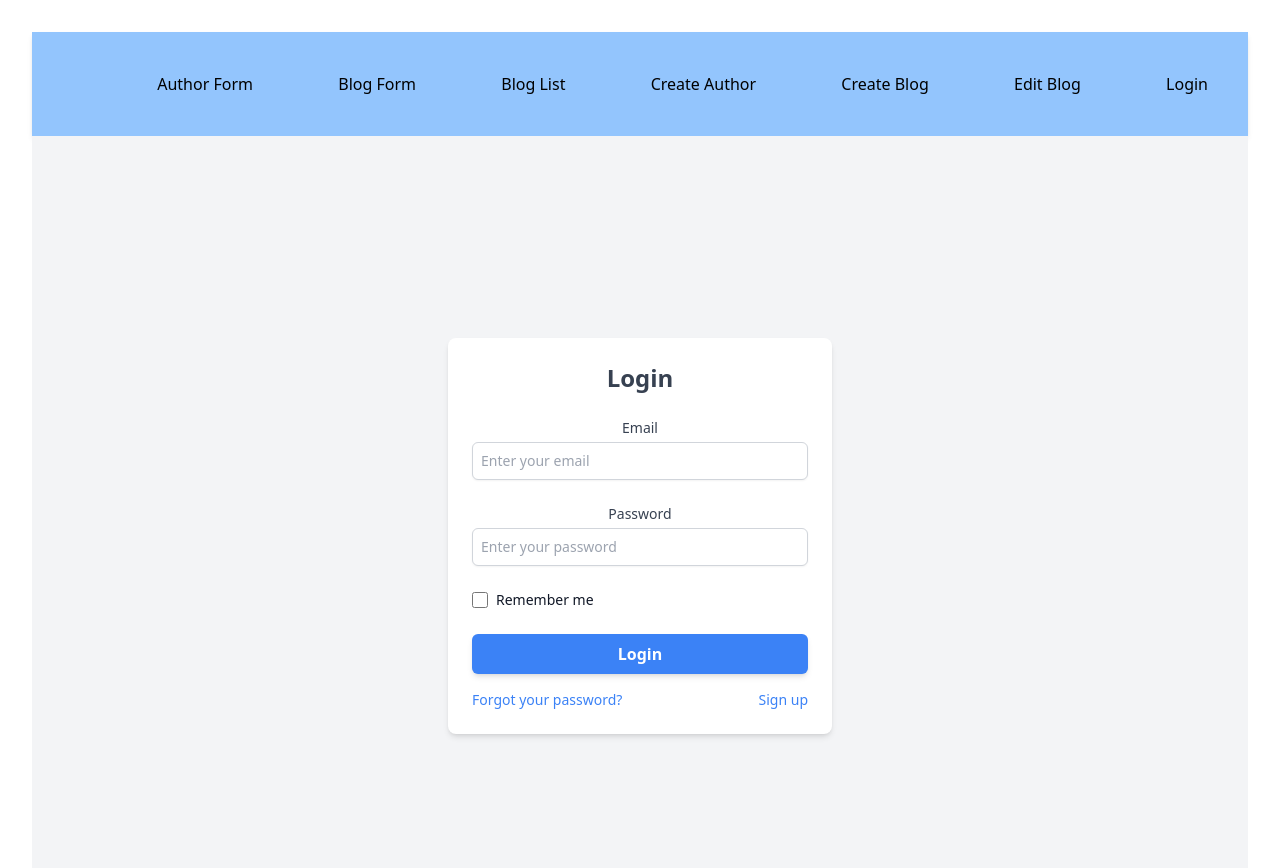
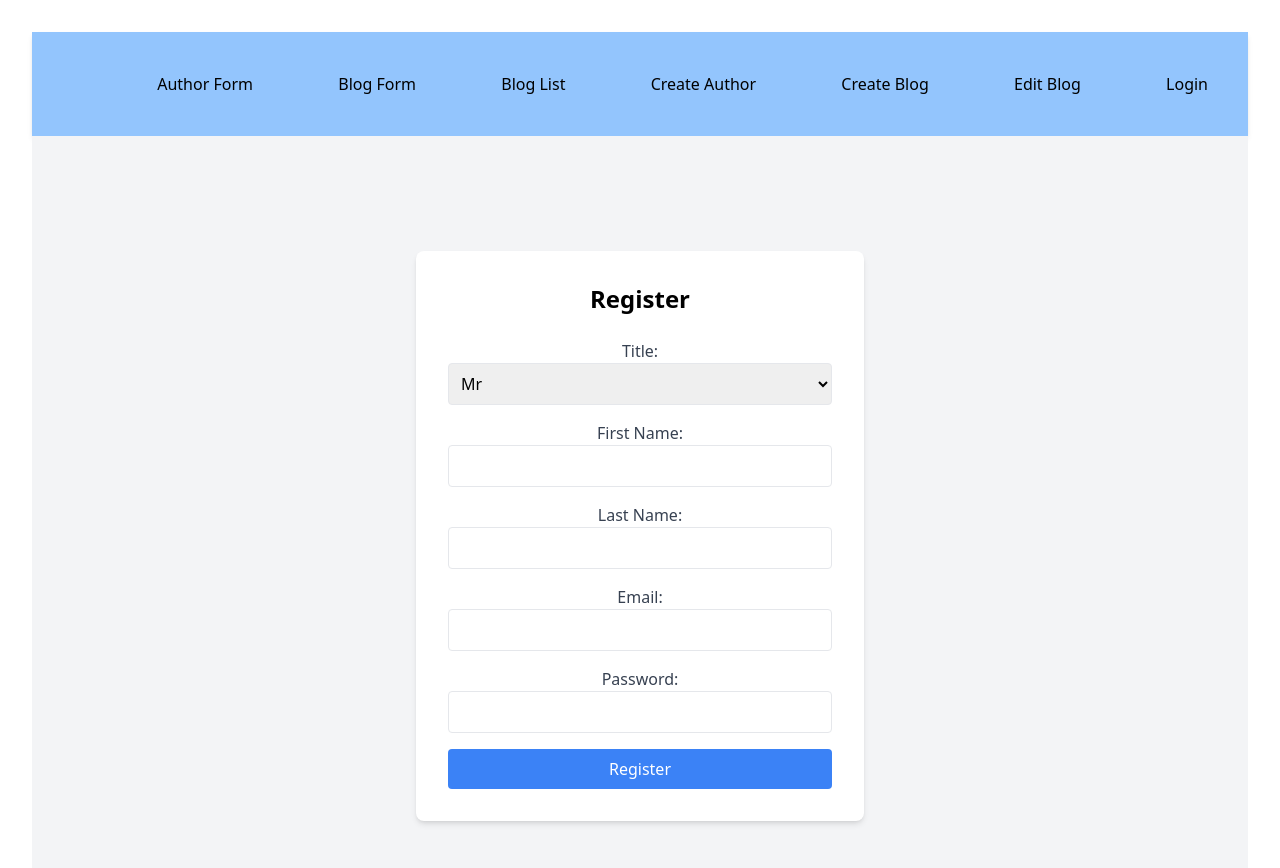
Before and after one commit to dpk10/blog, a React (Vite) app: page /login in a window 1280 px wide. Shown: the top 868 px of the page. Built offline with nearby package versions, Linux system fonts and the light colour scheme.

Commit message:
register and login fixes

```diff
--- a/package.json
+++ b/package.json
@@ -10,9 +10,11 @@
     "preview": "vite preview"
   },
   "dependencies": {
+    "axios": "^1.7.7",
     "react": "^18.3.1",
     "react-dom": "^18.3.1",
-    "react-router-dom": "^6.26.2"
+    "react-router-dom": "^6.26.2",
+    "react-toastify": "^10.0.5"
   },
   "devDependencies": {
     "@eslint/js": "^9.9.0",
--- a/src/pages/Login.jsx
+++ b/src/pages/Login.jsx
@@ -1,42 +1,181 @@
-import React from 'react'
+import  { useState } from 'react';
+import axios from 'axios';
+import { ToastContainer, toast } from 'react-toastify';
+import 'react-toastify/dist/ReactToastify.css';
 
 const Login = () => {
-  return (
+  const [isRegistered, setIsRegistered] = useState(false);
 
-    <div className='bg-gray-100 flex items-center justify-center h-screen'>
+  const [registerData, setRegisterData] = useState({
+    title: 'Mr',
+    fname: '',
+    lname: '',
+    email: '',
+    password: ''
+  });
 
-  <div class="w-full max-w-sm bg-white rounded-lg shadow-md p-6">
-    <h2 class="text-2xl font-bold text-center text-gray-700 mb-6">Login</h2>
+  const [loginData, setLoginData] = useState({
+    email: '',
+    password: ''
+  });
 
-    <form  class="space-y-6">
-      <div>
-        <label for="email" class="block text-sm font-medium text-gray-700">Email</label>
-        <input type="email" id="email" name="email" class="mt-1 p-2 w-full border border-gray-300 rounded-md shadow-sm focus:ring-blue-500 focus:border-blue-500 sm:text-sm" placeholder="Enter your email" required></input>
-      </div>
-
-      <div>
-        <label for="password" class="block text-sm font-medium text-gray-700">Password</label>
-        <input type="password" id="password" name="password" class="mt-1 p-2 w-full border border-gray-300 rounded-md shadow-sm focus:ring-blue-500 focus:border-blue-500 sm:text-sm" placeholder="Enter your password" required></input>
-      </div>
-
-      <div class="flex items-center">
-        <input type="checkbox" id="remember_me" name="remember_me" class="h-4 w-4 text-blue-600 focus:ring-blue-500 border-gray-300 rounded"></input>
-        <label for="remember_me" class="ml-2 block text-sm text-gray-900">Remember me</label>
-      </div>
-
-      <div>
-        <button type="submit" class="w-full bg-blue-500 hover:bg-blue-600 text-white font-semibold py-2 px-4 rounded-md shadow-md focus:ring-2 focus:ring-offset-2 focus:ring-blue-500">Login</button>
-      </div>
-    </form>
+  // Handle registration input change
+  const handleRegisterChange = (e) => {
+    setRegisterData({
+      ...registerData,
+      [e.target.name]: e.target.value,
+    });
+  };
 
 
-    <div class="mt-4 flex justify-between text-sm">
-      <a href="#" class="text-blue-500 hover:underline">Forgot your password?</a>
-      <a href="#" class="text-blue-500 hover:underline">Sign up</a>
+  const handleLoginChange = (e) => {
+    setLoginData({
+      ...loginData,
+      [e.target.name]: e.target.value,
+    });
+  };
+
+  const handleRegisterSubmit = (e) => {
+    e.preventDefault();
+    axios.post('https://bloghub-1cq5.onrender.com/authors', registerData, {
+      headers: { 'Content-Type': 'application/json' }
+    })
+      .then((response) => {
+        toast.success('Registration successful!');
+        setIsRegistered(true);
+      })
+      .catch((error) => {
+        toast.error('Error registering. Please try again.');
+      });
+  };
+
+
+  const handleLoginSubmit = (e) => {
+    e.preventDefault();
+    axios.post('https://bloghub-1cq5.onrender.com/login', loginData, {
+      headers: { 'Content-Type': 'application/json' }
+    })
+      .then((response) => {
+        toast.success('Login successful!');
+      })
+      .catch((error) => {
+        toast.error('Login failed. Please check your credentials.');
+      });
+  };
+
+  return (
+    <div className="min-h-screen bg-gray-100 flex flex-col justify-center items-center p-6">
+      <ToastContainer />
+
+      <div className="w-full max-w-md bg-white shadow-md rounded-lg p-8">
+        <h2 className="text-2xl font-bold mb-6 text-center">{isRegistered ? 'Login' : 'Register'}</h2>
+
+
+        {!isRegistered && (
+          <form onSubmit={handleRegisterSubmit} className="space-y-4">
+            <div>
+              <label className="block text-gray-700">Title:</label>
+              <select
+                name="title"
+                value={registerData.title}
+                onChange={handleRegisterChange}
+                className="w-full p-2 border rounded"
+              >
+                <option value="Mr">Mr</option>
+                <option value="Mrs">Mrs</option>
+                <option value="Miss">Miss</option>
+                <option value="Ms">Ms</option>
+              </select>
+            </div>
+            <div>
+              <label className="block text-gray-700">First Name:</label>
+              <input
+                type="text"
+                name="fname"
+                value={registerData.fname}
+                onChange={handleRegisterChange}
+                required
+                className="w-full p-2 border rounded"
+              />
+            </div>
+            <div>
+              <label className="block text-gray-700">Last Name:</label>
+              <input
+                type="text"
+                name="lname"
+                value={registerData.lname}
+                onChange={handleRegisterChange}
+                required
+                className="w-full p-2 border rounded"
+              />
+            </div>
+            <div>
+              <label className="block text-gray-700">Email:</label>
+              <input
+                type="email"
+                name="email"
+                value={registerData.email}
+                onChange={handleRegisterChange}
+                required
+                className="w-full p-2 border rounded"
+              />
+            </div>
+            <div>
+              <label className="block text-gray-700">Password:</label>
+              <input
+                type="password"
+                name="password"
+                value={registerData.password}
+                onChange={handleRegisterChange}
+                required
+                className="w-full p-2 border rounded"
+              />
+            </div>
+            <button
+              type="submit"
+              className="w-full bg-blue-500 text-white p-2 rounded hover:bg-blue-600"
+            >
+              Register
+            </button>
+          </form>
+        )}
+
+
+        {isRegistered && (
+          <form onSubmit={handleLoginSubmit} className="space-y-4">
+            <div>
+              <label className="block text-gray-700">Email:</label>
+              <input
+                type="email"
+                name="email"
+                value={loginData.email}
+                onChange={handleLoginChange}
+                required
+                className="w-full p-2 border rounded"
+              />
+            </div>
+            <div>
+              <label className="block text-gray-700">Password:</label>
+              <input
+                type="password"
+                name="password"
+                value={loginData.password}
+                onChange={handleLoginChange}
+                required
+                className="w-full p-2 border rounded"
+              />
+            </div>
+            <button
+              type="submit"
+              className="w-full bg-green-500 text-white p-2 rounded hover:bg-green-600"
+            >
+              Login
+            </button>
+          </form>
+        )}
+      </div>
     </div>
-  </div>
-    </div>
-  )
-}
+  );
+};
 
-export default Login
+export default Login;
```
Also changed, not shown: 1 other file (tests, documents, lock files or other folders).
